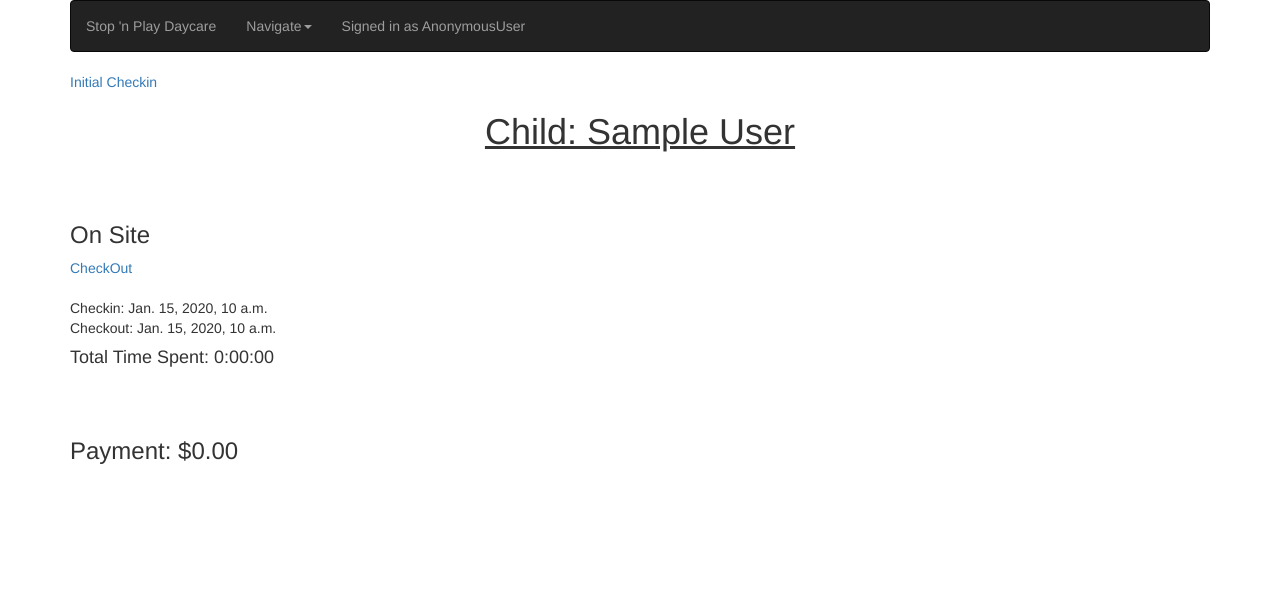
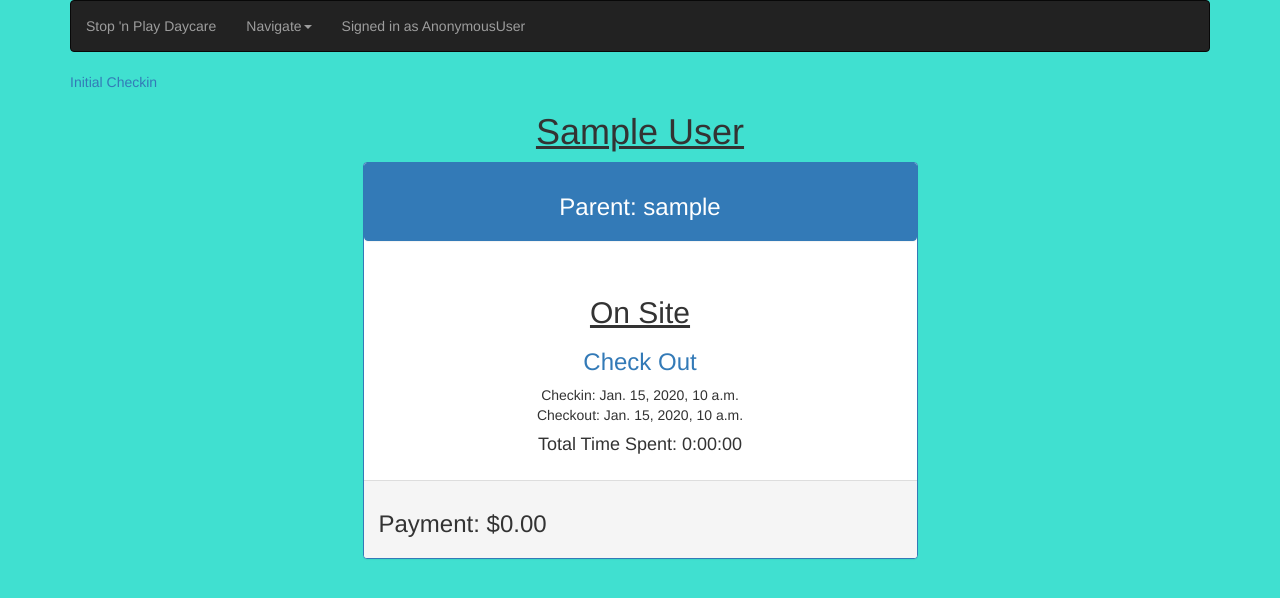
Before and after one commit to rallen0150/child_checkin, a Django app: page /child/1/ in a window 1280 px wide. Shown: the top 598 px of the page. Run offline with Django 3.2, Linux system fonts and the light colour scheme; tables that the repository leaves empty hold one stand-in row (values such as "Sample post"); some libraries are stand-ins or nearby versions.

Commit message:
still styling it up

```diff
--- a/checkin/settings.py
+++ b/checkin/settings.py
@@ -120,3 +120,5 @@ USE_TZ = True
 
 STATIC_URL = '/static/'
 LOGIN_REDIRECT_URL = '/'
+MEDIA_URL = '/media/'
+MEDIA_ROOT = os.path.join(BASE_DIR, 'media')
--- a/checkin_app/models.py
+++ b/checkin_app/models.py
@@ -2,6 +2,40 @@ from django.db import models
 from django.db.models.signals import post_save
 from django.dispatch import receiver
 
+
+class Child(models.Model):
+    first_name = models.CharField(max_length=30)
+    last_name = models.CharField(max_length=30)
+    parent = models.ForeignKey('auth.User')
+    pincode = models.CharField(max_length=4, unique=True)
+
+    @property
+    def get_full_name(self):
+        return self.first_name + " " + self.last_name
+
+    def __str__(self):
+        return self.get_full_name
+
+    @property
+    def get_time(self):
+        return Time.objects.filter(child=self)
+
+    @property
+    def total_payment(self):
+        get_time = self.get_time
+        total = round(sum(time.daily_time.seconds for time in get_time)/3600, 3)
+        hourly_rate = 300.00
+        return round(float(total * hourly_rate), 2)
+
+class Time(models.Model):
+    child = models.ForeignKey(Child)
+    checkin = models.BooleanField(default=False)
+    checkin_time = models.DateTimeField(auto_now_add=True)
+    checkout_time = models.DateTimeField(auto_now=False, null=True)
+
+    @property
+    def daily_time(self):
+        return self.checkout_time - self.checkin_time
 
 
 ACCESS_LEVEL = [
@@ -24,48 +58,3 @@ class Profile(models.Model):
     @property
     def is_employee(self):
         return self.access_level == 'E'
-
-    # @property
-    # def all_time(self):
-    #     return Time.objects.all()
-
-    @property
-    def payments(self):
-        all_children = self.objects.all()
-        total = sum(child.total_payment for child in all_children)
-        return total
-
-class Child(models.Model):
-    first_name = models.CharField(max_length=15)
-    last_name = models.CharField(max_length=25)
-    parent = models.ForeignKey('auth.User')
-    pincode = models.CharField(max_length=4, unique=True)
-
-    @property
-    def get_full_name(self):
-        return self.first_name + " " + self.last_name
-
-    def __str__(self):
-        return self.get_full_name
-
-    @property
-    def get_time(self):
-        return Time.objects.filter(child=self)
-
-    @property
-    def total_payment(self):
-        get_time = self.get_time
-        total = round(sum(time.daily_time.seconds for time in get_time)/3600, 3)
-        hourly_rate = 300.00
-        return round(float(total * hourly_rate), 2)
-
-
-class Time(models.Model):
-    child = models.ForeignKey(Child)
-    checkin = models.BooleanField(default=False)
-    checkin_time = models.DateTimeField(auto_now_add=True)
-    checkout_time = models.DateTimeField(auto_now=False, null=True)
-
-    @property
-    def daily_time(self):
-        return self.checkout_time - self.checkin_time
--- a/templates/base.html
+++ b/templates/base.html
@@ -10,11 +10,20 @@
     <script src="https://maxcdn.bootstrapcdn.com/bootstrap/3.3.7/js/bootstrap.min.js"></script>
 
     <style media="screen">
+    body {
+      background-color: #40E0D0;
+    }
     h2 {
       text-decoration: underline;
     }
     h1 {
       text-decoration: underline;
+      text-align: center;
+    }
+    .title {
+      text-align: center;
+    }
+    .panel-body {
       text-align: center;
     }
 
--- a/templates/checkin_app/child_detail.html
+++ b/templates/checkin_app/child_detail.html
@@ -3,24 +3,33 @@
 {% block content %}
   <a href="{% url 'time_create_view' object.id %}">Initial Checkin</a>
 
-  <h1>Child: {{ object.get_full_name }}</h1>
-
-  <br> <br>
+  <h1>{{ object.get_full_name }}</h1>
+  <div class="row">
+    <div class="col-md-6 col-md-offset-3">
+      <div class="panel panel-primary">
+        <div class="panel panel-heading">
+          <h3 class="title">Parent: {{ object.parent }}</h3>
+        </div>
+        <div class="panel-body">
           {% for x in object.get_time %}
             {% if x.checkin == True %}
-      <h3>On Site</h3>
-      <a href="{% url 'time_update_view' object.id %}">CheckOut</a>
+              <h2>On Site</h2>
+              <h3><a href="{% url 'time_update_view' object.id %}">Check Out</a></h3>
             {% else %}
-      <h3>Not On Site</h3>
-      <a href="{% url 'time_update_view' object.id %}">CheckIn</a>
+              <h2>Not On Site</h2>
+              <h3><a href="{% url 'time_update_view' object.id %}">Check In</a></h3>
             {% endif %}
-    <br><br>
               Checkin: {{ x.checkin_time }}<br>
               Checkout: {{ x.checkout_time }} <br>
               <h4>Total Time Spent: {{ x.daily_time }}</h4>
           {% endfor %}
-  <br><br>
+        </div>
+        <div class="panel-footer">
           <h3>Payment: ${{ object.total_payment|floatformat:2 }}</h3>
+        </div>
+      </div>
+    </div>
+  </div>
 
 
   {% comment %}
--- a/templates/checkin_app/child_list.html
+++ b/templates/checkin_app/child_list.html
@@ -22,11 +22,11 @@
   {% if request.user.profile.is_employee %}
   <div class="row">
       <div class="panel panel-info">
-        <div class="panel panel-heading">
+        <div class="panel-heading">
           <h2>Child's Name, Pin Number</h2>
         </div>
         {% for child in child_list %}
-        <div class="panel panel-body">
+        <div class="panel-body">
           <div class="col-md-2">
             {{ child.get_full_name }}
           </div>
--- a/templates/index.html
+++ b/templates/index.html
@@ -1,7 +1,8 @@
 {% extends 'base.html' %}
 
 {% block content %}
-  <h1>Welcome to Stop n' Play Daycare</h1><br>
+<br>
+  <h1>Welcome to Stop n' Play Daycare</h1><br><br><br><br><br><br><br>
   <div class="row">
     <div class="col-md-4 col-md-offset-4">
       <div class="panel panel-warning">
```
Also changed, not shown: checkin_app/migrations/0009_auto_20161106_2223.py (added), checkin_app/migrations/0010_remove_child_picture.py (added). Lines whose indentation alone changed are shown as unchanged.
